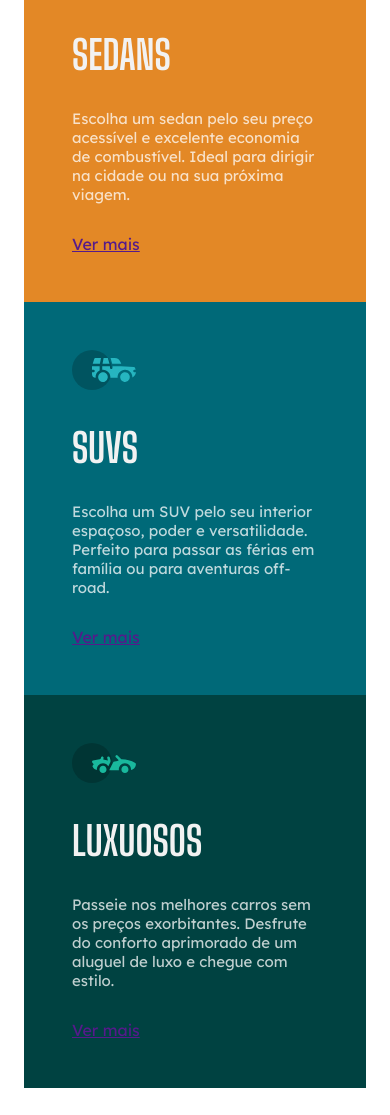
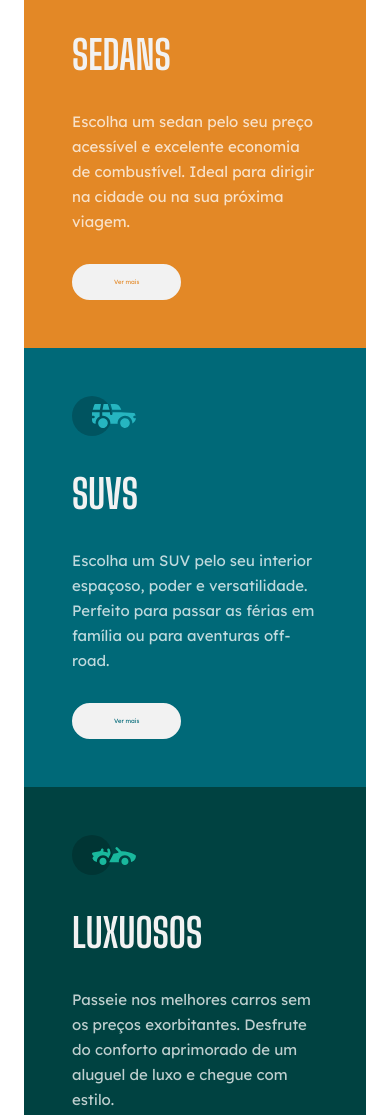
Before and after one commit to alexandrhenriq/carros, a plain HTML site: page index.html in a window 390 px wide. Shown: the part 179-1294 px from the top of the page. Drawn offline with Linux system fonts and the light colour scheme.

Commit message:
finalização da parte mobile

```diff
--- a/index.html
+++ b/index.html
@@ -16,21 +16,21 @@
             <img src="./imagens/icon-sedans.svg" alt="carro sedan">
             <h2>Sedans</h2>
             <p>Escolha um sedan pelo seu preço acessível e excelente economia de combustível. Ideal para dirigir na cidade ou na sua próxima viagem.</p>
-            <a href="">Ver mais</a>
+            <a href="https://www.webmotors.com.br/sedans" target="blank">Ver mais</a>
         </section>
 
         <section class="suvs">
             <img src="./imagens/icon-suvs.svg" alt="carro suv">
             <h2>SUVs</h2>
             <p>Escolha um SUV pelo seu interior espaçoso, poder e versatilidade. Perfeito para passar as férias em família ou para aventuras off-road.</p>
-            <a href="">Ver mais</a>
+            <a href="https://www.webmotors.com.br/suvs" target="blank">Ver mais</a>
         </section>
 
         <section class="luxuosos">
             <img src="./imagens/icon-luxury.svg" alt="carro de luxo">
             <h2>Luxuosos</h2>
             <p>Passeie nos melhores carros sem os preços exorbitantes. Desfrute do conforto aprimorado de um aluguel de luxo e chegue com estilo.</p>
-            <a href="">Ver mais</a>
+            <a href="https://www.webmotors.com.br/catalogo/carroceria/coupe/" target="blank">Ver mais</a>
         </section>
     </main>
 </body>
--- a/style.css
+++ b/style.css
@@ -29,10 +29,19 @@ p {
     font-size: 0.9375rem;
     color: var(--transparent-white);
     margin-bottom: 1.875rem;
+    line-height: 1.5625rem;
 }
 
 a {
     font-family: 'Lexend Deca', sans-serif;
+    display: block;
+    text-decoration: none;
+    border: 2px solid var(--gray);
+    width: fit-content;
+    font-size: 0.375rem;
+    padding: 0.75rem 2.5rem;
+    border-radius: 1.5625rem;
+    background: var(--gray);
 }
 
 section {
@@ -41,6 +50,7 @@ section {
 
 .sedans {
     background: var(--orange);
+    border-radius: 8px 8px 0 0;
 }
 
 .suvs {
@@ -49,4 +59,17 @@ section {
 
 .luxuosos {
     background: var(--dark-cyan);
+    border-radius: 0 0 8px 8px;
 }
+
+.sedans a {
+    color: var(--orange);
+}
+
+.suvs a {
+    color: var(--cyan);
+}
+
+.luxuosos a {
+    color: var(--dark-cyan);
+}
```
